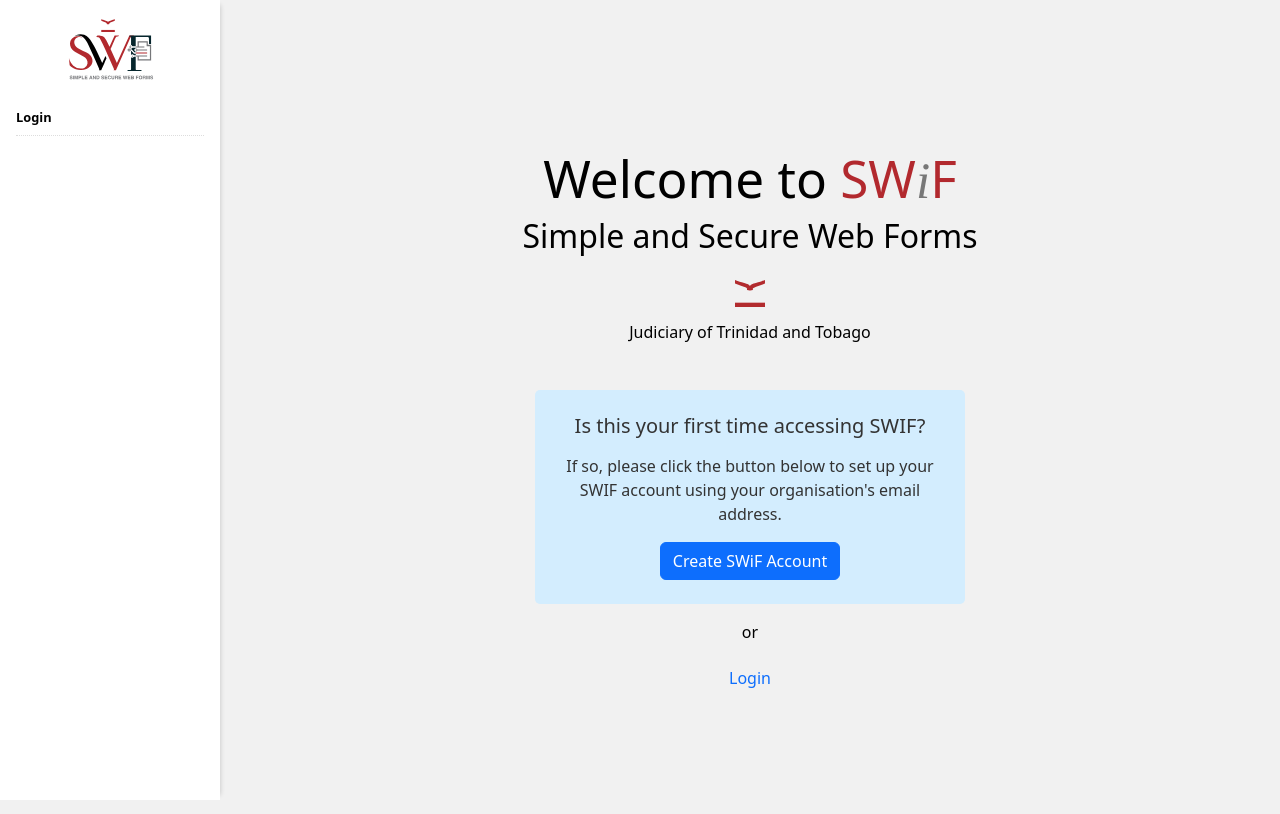
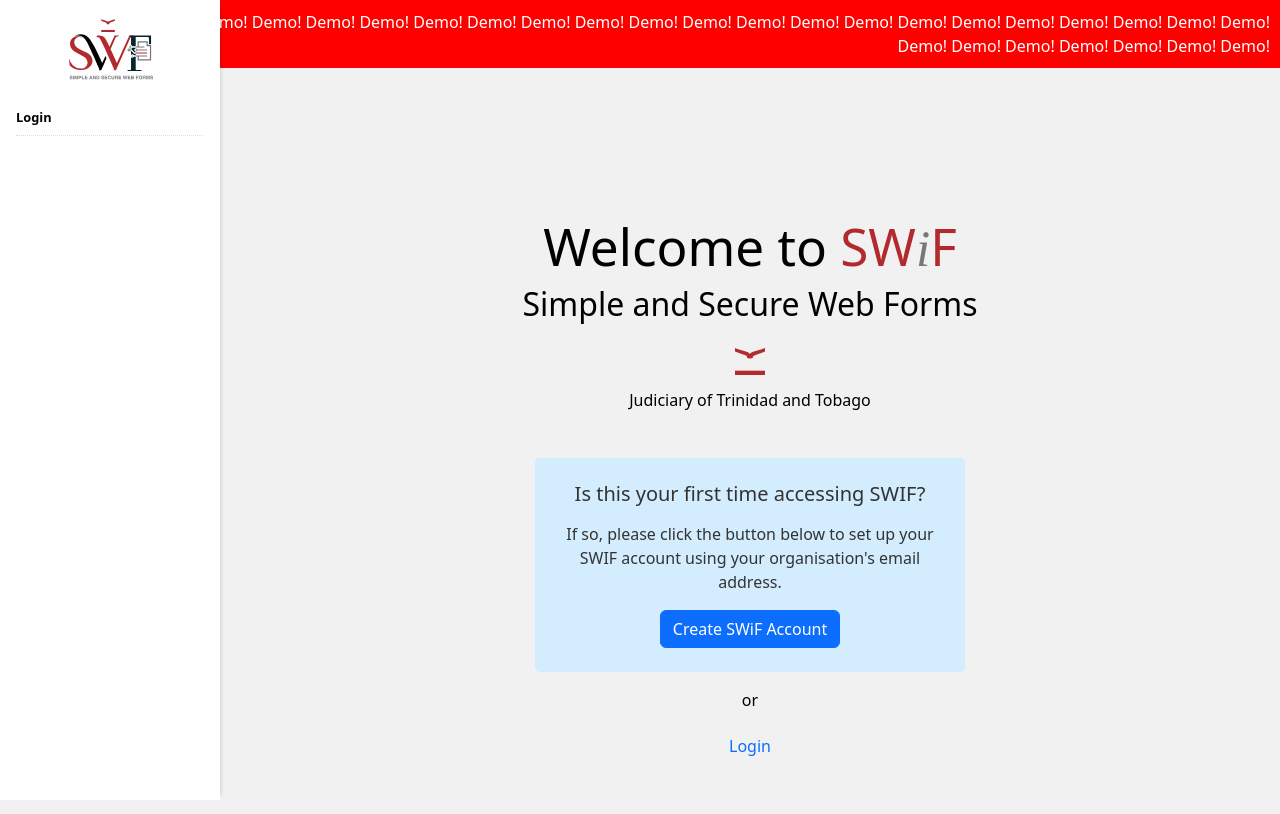
Before and after one commit to Diosan/forms-portal, a React (Vite) app: page / in a window 1280 px wide. Built offline with nearby package versions, Linux system fonts and the light colour scheme.

Commit message:
red demo header notice

```diff
--- a/src/components/App.tsx
+++ b/src/components/App.tsx
@@ -54,6 +54,9 @@
   return (
     <>
     {/* <Header /> */}
+
+    <div style={{ color: 'white', background: 'red', textAlign: 'right', padding: '10px' }} > Demo!  Demo! Demo!  Demo!  Demo!  Demo!  Demo!  Demo!  Demo!  Demo!  Demo!  Demo!  Demo!  Demo!  Demo!  Demo!  Demo!  Demo!  Demo!  Demo!  Demo!  Demo!  Demo!  Demo!  Demo!  Demo!  Demo!  Demo!  Demo!  Demo!  </div>
+
     <LeftColumn setCreatePassword={setCreatePassword} />
 
       <Routes>
```
